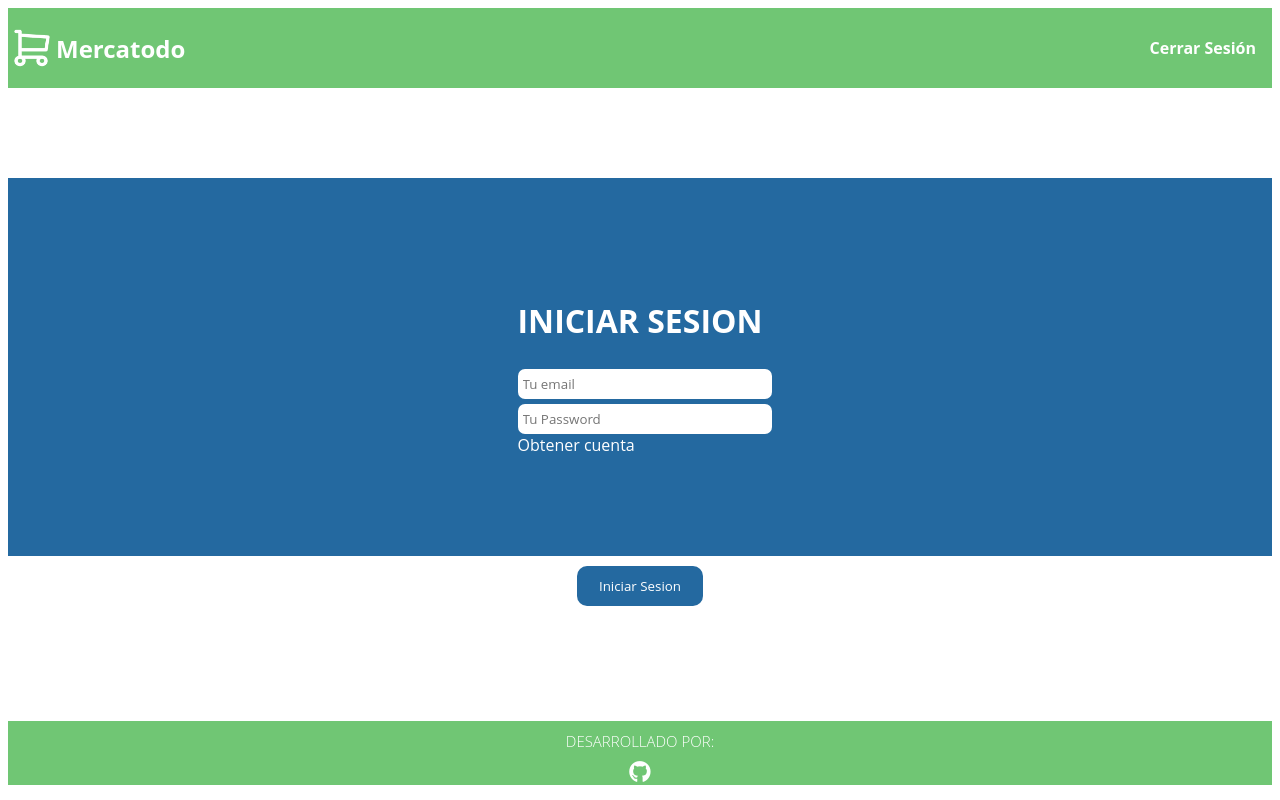
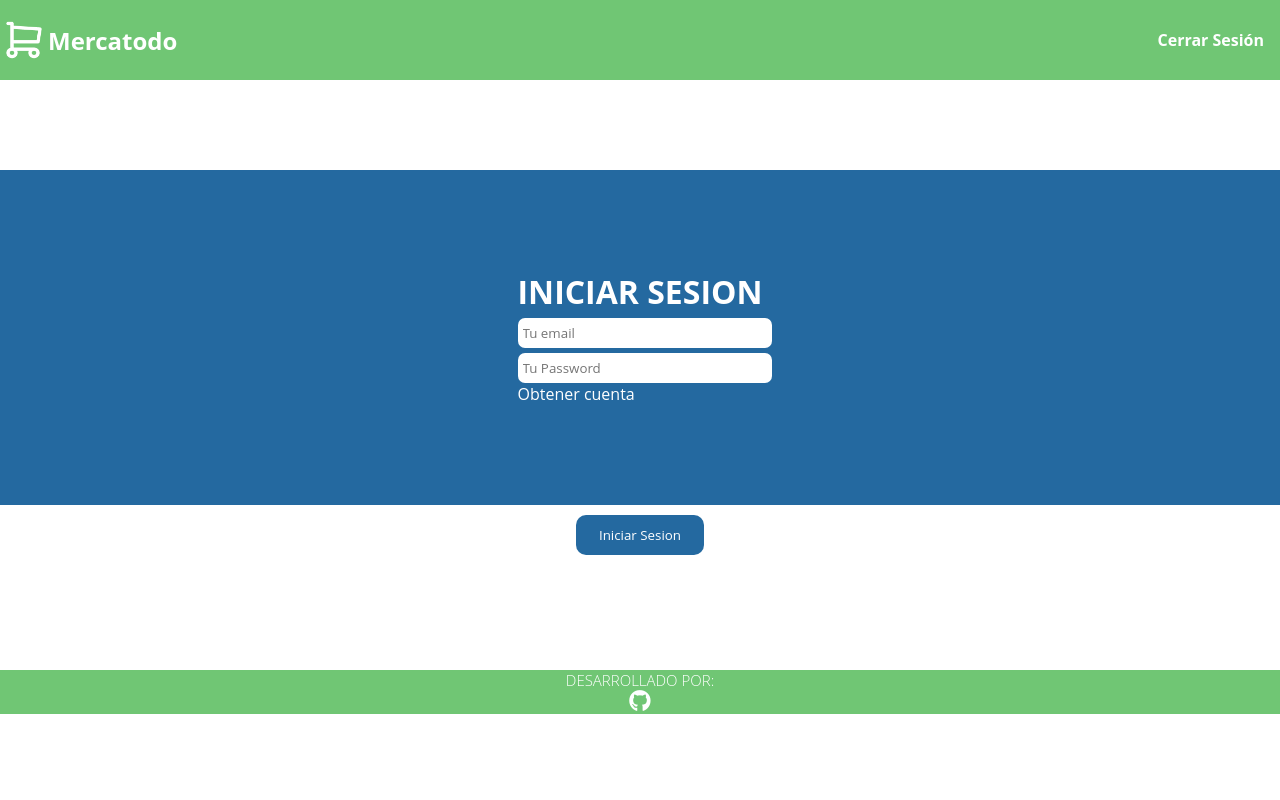
Before and after one commit to Fernaandaa/mercatodo, a React (Create React App) app in the folder mercatodo/: page / in a window 1280 px wide. Built offline with nearby package versions, Linux system fonts and the light colour scheme.

Commit message:
trabajo global

```diff
--- a/mercatodo/src/components/Login/Login.css
+++ b/mercatodo/src/components/Login/Login.css
@@ -1,4 +1,3 @@
-
 .form-usuario {
   padding: 100px;
   margin-top: 90px;
--- a/mercatodo/src/index.css
+++ b/mercatodo/src/index.css
@@ -1,3 +1,5 @@
 * {
   font-family: "Open Sans", sans-serif;
+  padding: 0%;
+  margin: 0%;
 }
```
Also changed, not shown: 1 other file (tests, documents, lock files or other folders).
